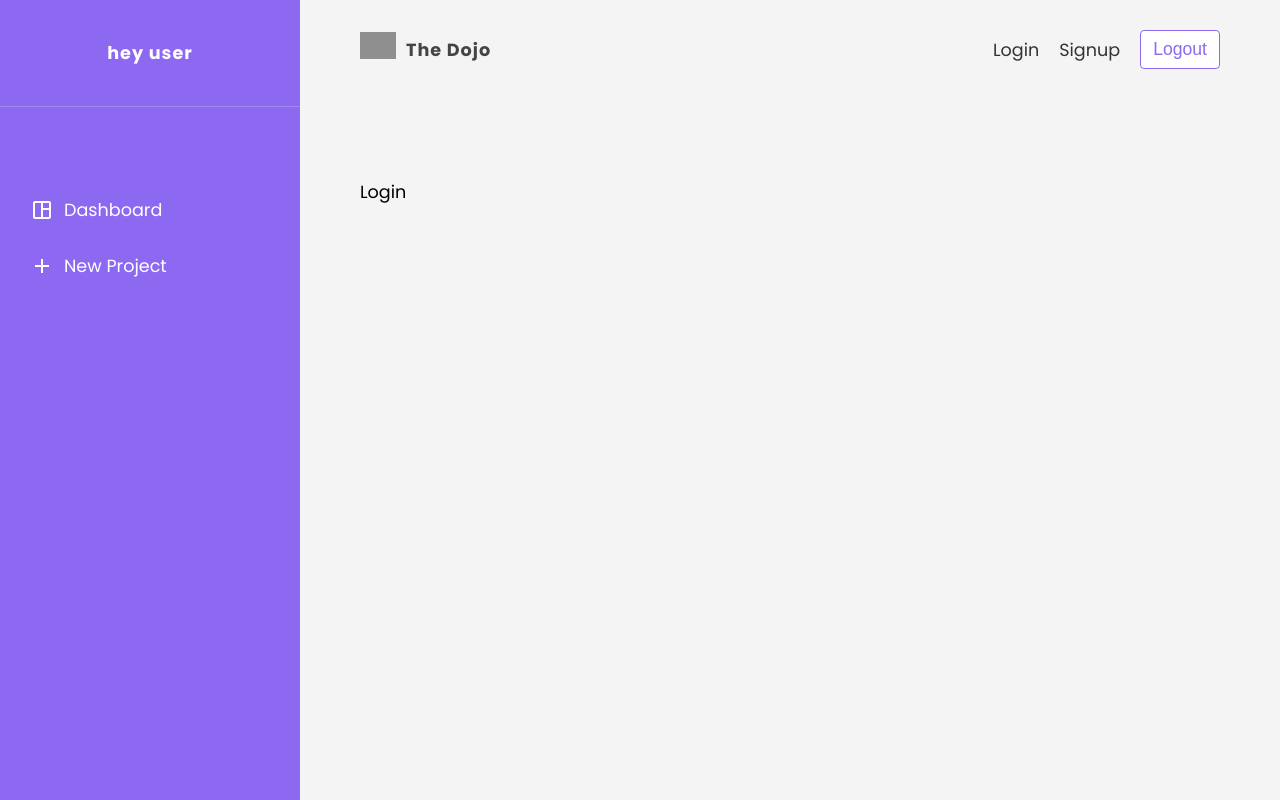
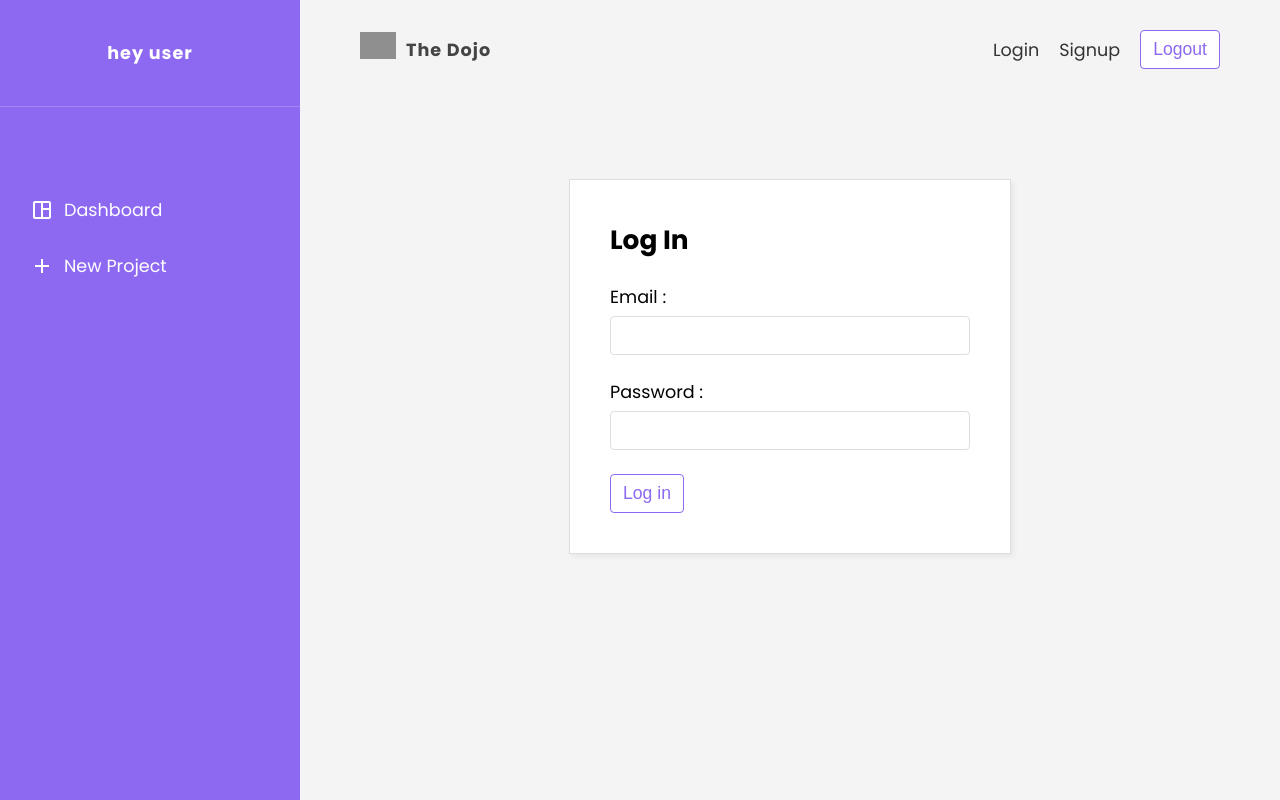
Before and after one commit to dfsdanimaulana/the-dojo, a React (Create React App) app: page /login in a window 1280 px wide. Built offline with nearby package versions, Linux system fonts and the light colour scheme; no server answers; grey boxes are pictures that could not be loaded.

Commit message:
create login logic

```diff
--- a/src/components/Navbar.js
+++ b/src/components/Navbar.js
@@ -1,4 +1,7 @@
 import { Link } from 'react-router-dom'
+
+// hooks
+import { useLogout } from '../hooks/useLogout'
 
 // styles
 import './Navbar.css'
@@ -7,6 +10,8 @@ import './Navbar.css'
 import Temple from '../assets/temple.svg'
 
 export default function Navbar() {
+  const { logout, isPending } = useLogout()
+
   return (
     <div className="navbar">
       <ul>
@@ -22,7 +27,15 @@ export default function Navbar() {
           <Link to="/signup">Signup</Link>
         </li>
         <li>
-          <button className="btn">Logout</button>
+          {isPending ? (
+            <button className="btn" disabled>
+              Logging out...
+            </button>
+          ) : (
+            <button className="btn" onClick={logout}>
+              Logout
+            </button>
+          )}
         </li>
       </ul>
     </div>
--- a/src/hooks/useLogin.js
+++ b/src/hooks/useLogin.js
@@ -26,7 +26,7 @@ export const useLogin = () => {
     } catch (err) {
       if (!isCancelled) {
         console.log(err)
-        setError(error.message)
+        setError(err.message)
         setIsPending(false)
       }
     }
--- a/src/hooks/useLogout.js
+++ b/src/hooks/useLogout.js
@@ -1,17 +1,21 @@
 import { useState, useEffect } from 'react'
-import { auth } from '../firebase/config'
+import { auth, db } from '../firebase/config'
 import { useAuthContext } from './useAuthContext'
 
 export const useLogout = () => {
   const [isCancelled, setIsCancelled] = useState(false)
   const [error, setError] = useState(null)
   const [isPending, setIsPending] = useState(false)
-  const { dispatch } = useAuthContext()
+  const { dispatch, user } = useAuthContext()
 
   const logout = async () => {
     setError(null)
     setIsPending(true)
     try {
+      // update online status to offline
+      const { uid } = user
+      await db.collection('users').doc(uid).update({ online: false })
+
       // logout user
       await auth.signOut()
 
--- a/src/hooks/useSignup.js
+++ b/src/hooks/useSignup.js
@@ -1,5 +1,5 @@
 import { useState, useEffect } from 'react'
-import { auth, storage } from '../firebase/config'
+import { auth, storage, db } from '../firebase/config'
 
 // custom hooks
 import { useAuthContext } from './useAuthContext'
@@ -35,6 +35,13 @@ export const useSignup = () => {
       // update user displayName in firebase
       await res.user.updateProfile({ displayName, photoURL })
 
+      // create user document
+      await db.collection('users').doc(res.user.uid).set({
+        online: true,
+        displayName,
+        photoURL,
+      })
+
       // dispatch login action
       dispatch({ type: 'LOGIN', payload: res.user })
 
--- a/src/pages/login/Login.js
+++ b/src/pages/login/Login.js
@@ -1,10 +1,60 @@
+import { useState, useEffect } from 'react'
+import { useHistory } from 'react-router-dom'
+import { useAuthContext } from '../../hooks/useAuthContext'
+import { useLogin } from '../../hooks/useLogin'
+
 // styles
 import './Login.css'
 
 export default function Login() {
-    return (
-        <div>
-            Login
-        </div>
-    )
+  const [email, setEmail] = useState('')
+  const [password, setPassword] = useState('')
+  const history = useHistory()
+  const { user } = useAuthContext()
+
+  const { login, isPending, error } = useLogin()
+
+  const handleSubmit = (e) => {
+    e.preventDefault()
+    login(email, password)
+  }
+
+  useEffect(() => {
+    if (user) {
+      history.push('/')
+    }
+  }, [user, history])
+
+  return (
+    <form onSubmit={handleSubmit} className="auth-form">
+      <h2>Log In</h2>
+
+      <label>
+        <span>Email :</span>
+        <input
+          type="email"
+          onChange={(e) => setEmail(e.target.value)}
+          value={email}
+          required
+        />
+      </label>
+      <label>
+        <span>Password :</span>
+        <input
+          type="password"
+          onChange={(e) => setPassword(e.target.value)}
+          value={password}
+          required
+        />
+      </label>
+
+      {!isPending && <button className="btn">Log in</button>}
+      {isPending && (
+        <button className="btn" disabled>
+          loading...
+        </button>
+      )}
+      {error && <div className="error">{error}</div>}
+    </form>
+  )
 }
--- a/src/pages/signup/Signup.js
+++ b/src/pages/signup/Signup.js
@@ -85,7 +85,7 @@ export default function Signup() {
       {!isPending && <button className="btn">Sign up</button>}
       {isPending && (
         <button className="btn" disabled>
-          loading
+          loading...
         </button>
       )}
       {error && <div className="error">{error}</div>}
```
